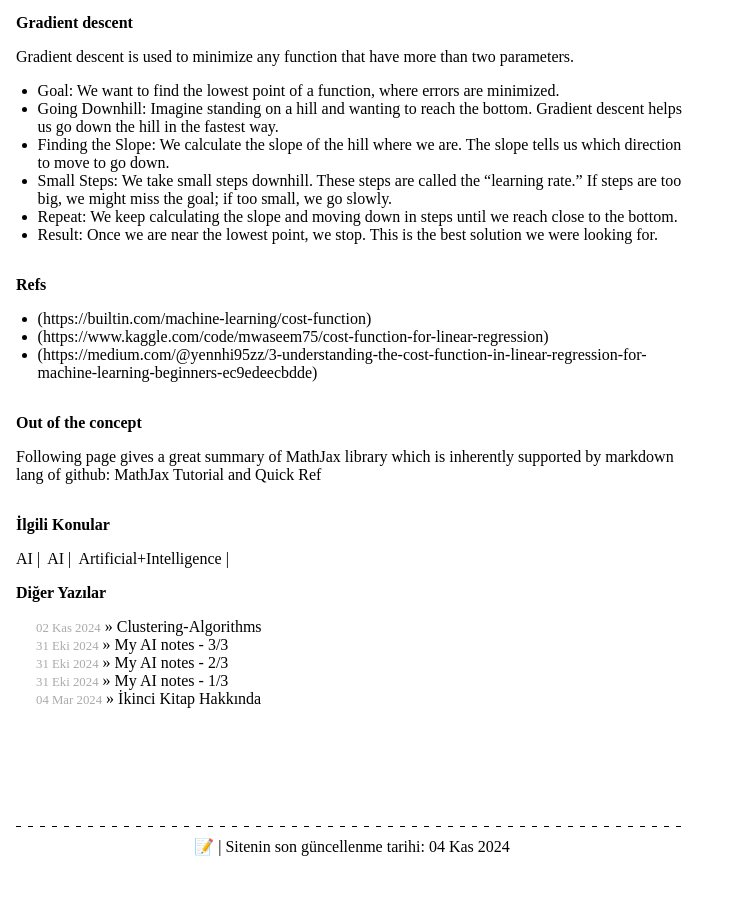
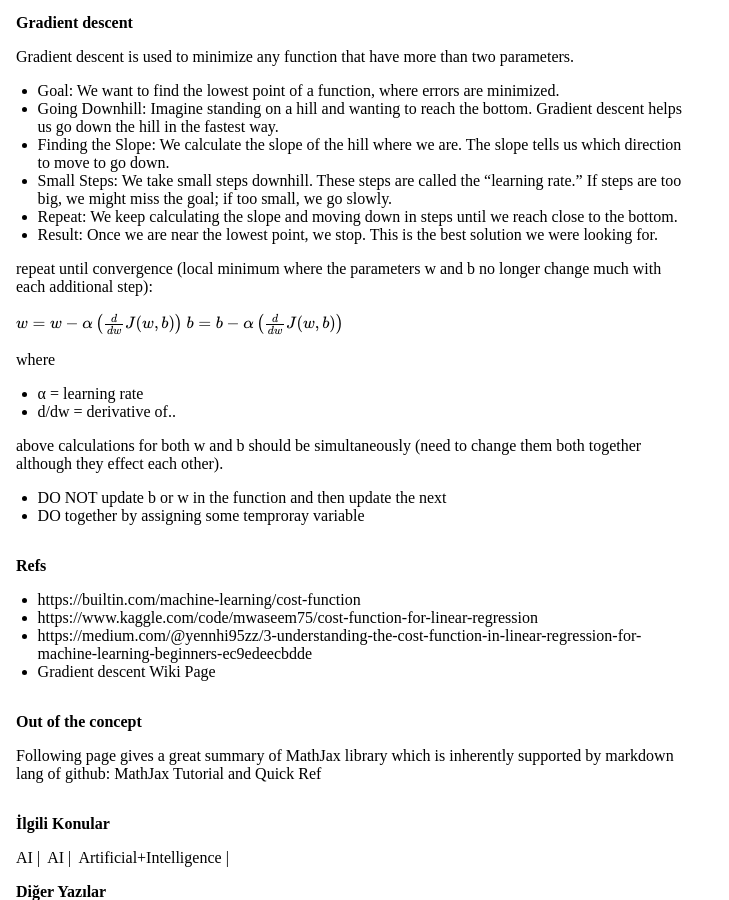
Before and after one commit to ozhanatali/ozhanatali.github.io, a Jekyll site: the page built from _posts/2024-11-04-Linear-Regression.md, in a window 1280 px wide and 900 px high, scrolled down 1079 px. Shown: the whole window, without its empty margins (0-729 px from the left). Built offline with Jekyll 4.4.1, drawn with Linux system fonts in a browser that asks for light colours; formulas are drawn with MathJax 3.

Commit message:
Update 2024-11-04-Linear-Regression.md

```diff
--- a/_posts/2024-11-04-Linear-Regression.md
+++ b/_posts/2024-11-04-Linear-Regression.md
@@ -62,11 +62,25 @@ Gradient descent is used to minimize any function that have more than two parame
 - Repeat: We keep calculating the slope and moving down in steps until we reach close to the bottom.
 - Result: Once we are near the lowest point, we stop. This is the best solution we were looking for.
 
+repeat until convergence (local minimum where the parameters w and b no longer change much with each additional step):
+
+$$ w=w-α \left({d\over dw}  J(w,b)\right)  $$
+$$ b=b-α \left({d\over dw}  J(w,b)\right)  $$
+
+where
+- α = learning rate
+- d/dw = derivative of..
+
+above calculations for both w and b should be simultaneously (need to change them both together although they effect each other).
+- DO NOT update b or w in the function and then update the next
+- DO together by assigning some temproray variable
+
 
 # Refs
-- (https://builtin.com/machine-learning/cost-function)
-- (https://www.kaggle.com/code/mwaseem75/cost-function-for-linear-regression)
-- (https://medium.com/@yennhi95zz/3-understanding-the-cost-function-in-linear-regression-for-machine-learning-beginners-ec9edeecbdde)
+- https://builtin.com/machine-learning/cost-function
+- https://www.kaggle.com/code/mwaseem75/cost-function-for-linear-regression
+- https://medium.com/@yennhi95zz/3-understanding-the-cost-function-in-linear-regression-for-machine-learning-beginners-ec9edeecbdde
+- [Gradient descent Wiki Page](https://en.wikipedia.org/wiki/Gradient_descent)
 
 # Out of the concept
 Following page gives a great summary of MathJax library which is inherently supported by markdown lang of github:
```
